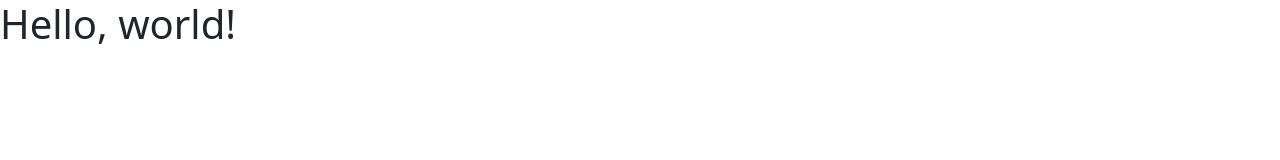
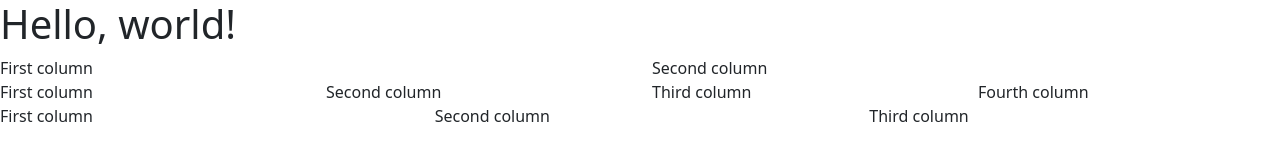
Before and after one commit to dancesWithCycles/sandbox-web-dev, a plain HTML site: page bs-tut/index.html in a window 1280 px wide. Drawn offline with Linux system fonts and the light colour scheme.

Commit message:
bs-tut: added table to index.html

```diff
--- a/bs-tut/index.html
+++ b/bs-tut/index.html
@@ -20,7 +20,28 @@
   </head>
   <body>
     <h1>Hello, world!</h1>
-    <!--<script src="https://ajax.googleapis.com/ajax/libs/jquery/1.11.2/jquery.min.js"></script>-->
-    <!--<script src="js/bootstrap.min.js"></script>-->
+
+    <!--two rows, one with two columns, and one with four-->
+    <div class="row">
+      <div class="col-md-6">First column</div>
+      <div class="col-md-6">Second column</div>
+    </div>
+    <div class="row">
+      <div class="col-md-3">First column</div>
+      <div class="col-md-3">Second column</div>
+      <div class="col-md-3">Third column</div>
+      <div class="col-md-3">Fourth column</div>
+    </div>
+    <div class="row">
+      <div class="col-md-4">First column</div>
+      <div class="col-md-4">Second column</div>
+      <div class="col-md-4">Third column</div>
+    </div>
+
+    <!--
+    <script src="https://ajax.googleapis.com/ajax/libs/jquery/1.11.2/jquery.min.js"></script>
+    <script src="js/bootstrap.min.js"></script>
+    -->
+
   </body>
 </html>
```
